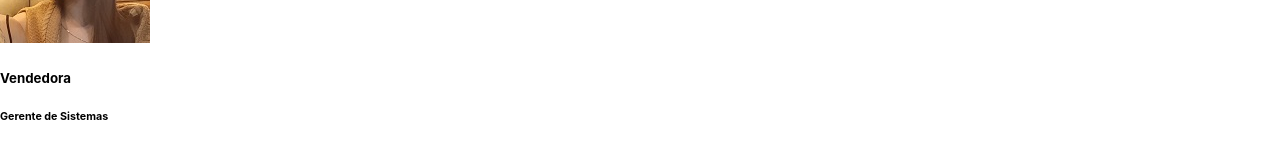
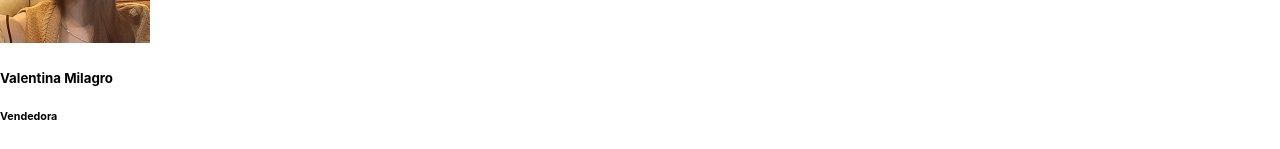
Before and after one commit to armandoromero39/M4U1Tarea, a React (Create React App) app: page /nosotros in a window 1280 px wide. Shown: the part 1362-1511 px from the top of the page. Built offline with nearby package versions, Linux system fonts and the light colour scheme.

Commit message:
arreglado los alt en la pagina de nosotros

```diff
--- a/src/pages/NosotrosPage.js
+++ b/src/pages/NosotrosPage.js
@@ -10,21 +10,21 @@ const NosotrosPage = (props) => {
             <h2>Staff</h2>
             <div className="personas">
                 <div className="persona">
-                    <img src="img/nosotros/dueño.jpg" />
+                    <img src="img/nosotros/dueño.jpg" alt="Armando Romero" />
                     <h5>Armando Romero</h5>
                     <h6>Dueño</h6>
                     <p>Lorem ipsum dolor sit amet, consectetur adipiscing elit, sed do eiusmod tempor incididunt ut labore et dolore magna aliqua. Ut enim ad minim veniam, quis nostrud exercitation ullamco laboris nisi ut aliquip ex ea commodo consequat. Duis aute irure dolor in reprehenderit in voluptate velit esse cillum dolore eu fugiat nulla pariatur. Excepteur sint occaecat cupidatat non proident, sunt in culpa qui officia deserunt mollit anim id est laborum</p>
                 </div>
                 <div className="persona">
-                    <img src="img/nosotros/dueña.jpg" />
+                    <img src="img/nosotros/dueña.jpg" alt="Nathalia Ojeda" />
                     <h5>Nathalia Ojeda</h5>
                     <h6>Dueña</h6>
                     <p>Lorem ipsum dolor sit amet, consectetur adipiscing elit, sed do eiusmod tempor incididunt ut labore et dolore magna aliqua. Ut enim ad minim veniam, quis nostrud exercitation ullamco laboris nisi ut aliquip ex ea commodo consequat. Duis aute irure dolor in reprehenderit in voluptate velit esse cillum dolore eu fugiat nulla pariatur. Excepteur sint occaecat cupidatat non proident, sunt in culpa qui officia deserunt mollit anim id est laborum</p>
                 </div>
                 <div className="persona">
-                    <img src="img/nosotros/vendedora.jpg" />
-                    <h5>Vendedora</h5>
-                    <h6>Gerente de Sistemas</h6>
+                    <img src="img/nosotros/vendedora.jpg" alt="Valentina Milagro" />
+                    <h5>Valentina Milagro</h5>
+                    <h6>Vendedora</h6>
                     <p>Lorem ipsum dolor sit amet, consectetur adipiscing elit, sed do eiusmod tempor incididunt ut labore et dolore magna aliqua. Ut enim ad minim veniam, quis nostrud exercitation ullamco laboris nisi ut aliquip ex ea commodo consequat. Duis aute irure dolor in reprehenderit in voluptate velit esse cillum dolore eu fugiat nulla pariatur. Excepteur sint occaecat cupidatat non proident, sunt in culpa qui officia deserunt mollit anim id est laborum</p>
                 </div>
 
```
